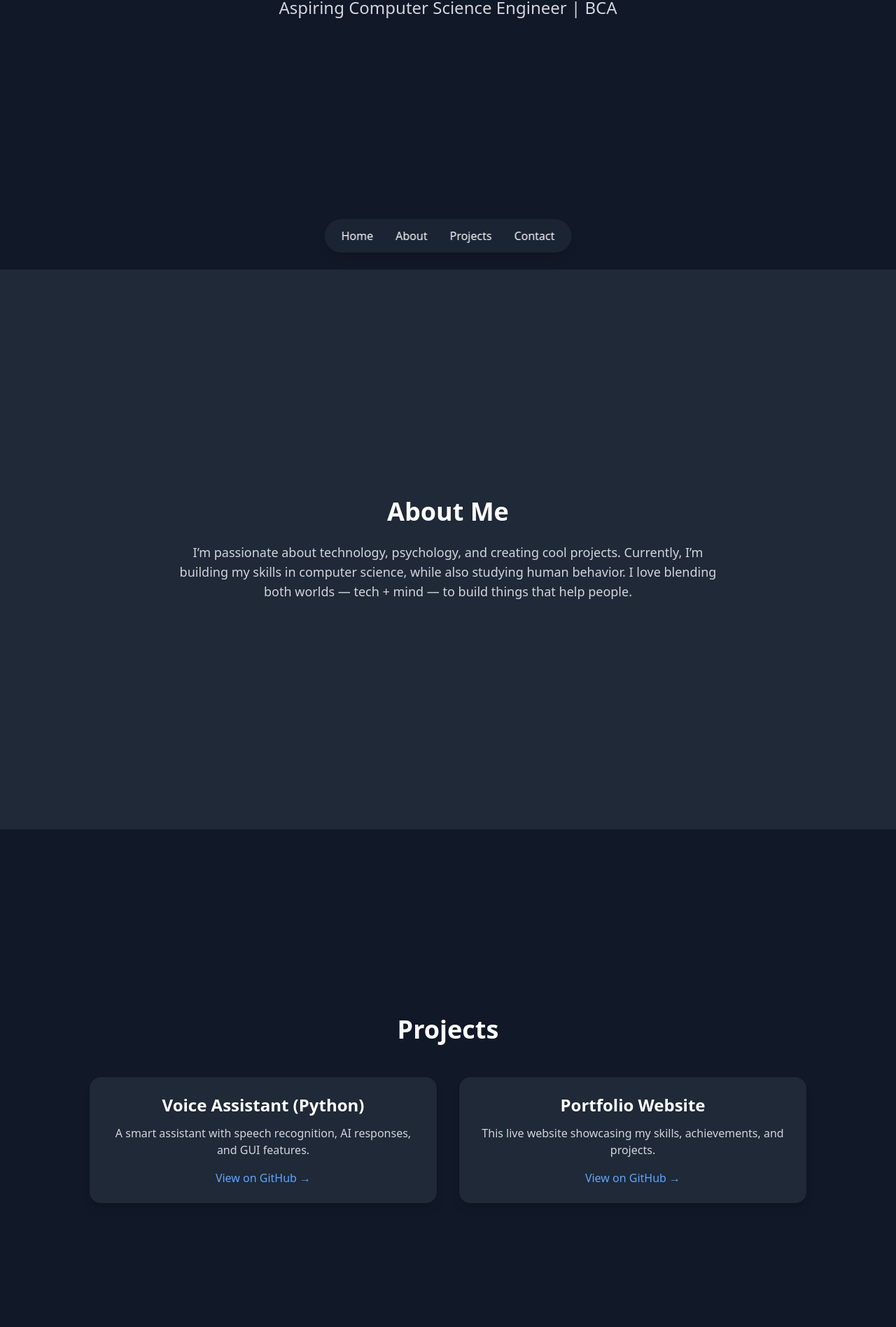
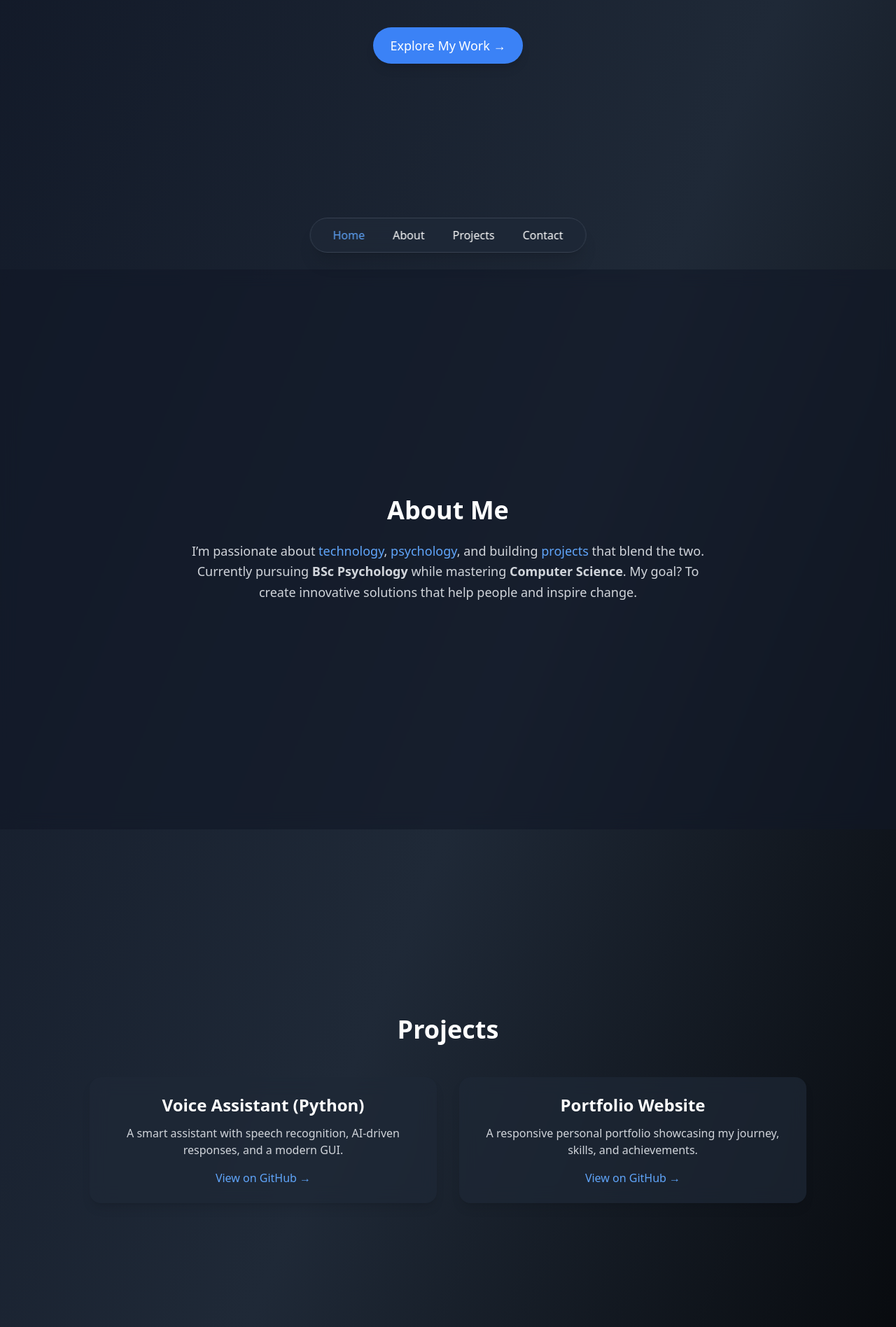
Before and after one commit to Prince000101/Prince000101.github.io, a plain HTML site: page index.html in a window 1280 px wide. Shown: the part 415-2311 px from the top of the page at 70% size. Drawn offline with nearby package versions, Linux system fonts and the light colour scheme.

Commit message:
Update index.html

```diff
--- a/index.html
+++ b/index.html
@@ -10,27 +10,46 @@
       scroll-behavior: smooth;
     }
     section {
-      height: 100vh; /* full screen */
+      height: 100vh;
+    }
+    /* Typing animation */
+    .typing::after {
+      content: '|';
+      animation: blink 1s infinite;
+    }
+    @keyframes blink {
+      0%, 50% { opacity: 1; }
+      51%, 100% { opacity: 0; }
     }
   </style>
 </head>
-<body class="bg-gray-900 text-white font-sans">
+<body class="bg-gradient-to-br from-gray-900 via-gray-800 to-black text-white font-sans relative">
 
   <!-- Home -->
   <section id="home" class="flex flex-col justify-center items-center text-center px-6">
-    <h1 class="text-4xl md:text-6xl font-bold mb-4">Hello, I'm <span class="text-blue-400">Prince</span> 👋</h1>
-    <p class="text-lg md:text-2xl text-gray-300 mb-6">Aspiring Computer Science Engineer | BCA </p>
+    <h1 class="text-5xl md:text-7xl font-extrabold mb-4">
+      Hi, I'm <span class="text-blue-400">Prince</span> 👋
+    </h1>
+    <p class="typing text-lg md:text-2xl text-gray-300 mb-6">
+      Aspiring Computer Science Engineer | BSc Psychology
+    </p>
+    <a href="#projects"
+       class="mt-4 px-6 py-3 bg-blue-500 hover:bg-blue-600 rounded-full text-lg transition shadow-lg hover:shadow-blue-500/40">
+       Explore My Work →
+    </a>
   </section>
 
   <!-- About -->
-  <section id="about" class="bg-gray-800 flex flex-col justify-center px-6">
+  <section id="about" class="flex flex-col justify-center px-6 bg-gray-900/60 backdrop-blur-md">
     <div class="max-w-3xl mx-auto text-center">
-      <h2 class="text-3xl md:text-4xl font-semibold mb-6">About Me</h2>
-      <p class="text-base md:text-lg text-gray-300">
-        I’m passionate about technology, psychology, and creating cool projects.
-        Currently, I’m building my skills in computer science, while also studying
-        human behavior. I love blending both worlds — tech + mind — to build things
-        that help people.
+      <h2 class="text-4xl font-bold mb-6">About Me</h2>
+      <p class="text-lg text-gray-300 leading-relaxed">
+        I’m passionate about <span class="text-blue-400">technology</span>,
+        <span class="text-blue-400">psychology</span>, and building
+        <span class="text-blue-400">projects</span> that blend the two.
+        Currently pursuing <strong>BSc Psychology</strong> while mastering
+        <strong>Computer Science</strong>.
+        My goal? To create innovative solutions that help people and inspire change.
       </p>
     </div>
   </section>
@@ -38,21 +57,31 @@
   <!-- Projects -->
   <section id="projects" class="flex flex-col justify-center px-6">
     <div class="max-w-5xl mx-auto text-center">
-      <h2 class="text-3xl md:text-4xl font-semibold mb-12">Projects</h2>
+      <h2 class="text-4xl font-bold mb-12">Projects</h2>
       <div class="grid md:grid-cols-2 gap-8">
 
         <!-- Project Card -->
-        <div class="bg-gray-800 rounded-2xl p-6 shadow-lg hover:shadow-xl transition">
-          <h3 class="text-xl md:text-2xl font-bold mb-3">Voice Assistant (Python)</h3>
-          <p class="text-gray-300 mb-4">A smart assistant with speech recognition, AI responses, and GUI features.</p>
-          <a href="https://github.com/your-username/voice-assistant" class="text-blue-400 hover:underline">View on GitHub →</a>
+        <div class="bg-gray-800/70 backdrop-blur-md rounded-2xl p-6
+                    shadow-lg hover:shadow-blue-500/40
+                    transform hover:-translate-y-2 transition-all duration-300">
+          <h3 class="text-2xl font-bold mb-3">Voice Assistant (Python)</h3>
+          <p class="text-gray-300 mb-4">
+            A smart assistant with speech recognition, AI-driven responses, and a modern GUI.
+          </p>
+          <a href="https://github.com/your-username/voice-assistant"
+             class="text-blue-400 hover:underline">View on GitHub →</a>
         </div>
 
         <!-- Project Card -->
-        <div class="bg-gray-800 rounded-2xl p-6 shadow-lg hover:shadow-xl transition">
-          <h3 class="text-xl md:text-2xl font-bold mb-3">Portfolio Website</h3>
-          <p class="text-gray-300 mb-4">This live website showcasing my skills, achievements, and projects.</p>
-          <a href="https://github.com/your-username/portfolio" class="text-blue-400 hover:underline">View on GitHub →</a>
+        <div class="bg-gray-800/70 backdrop-blur-md rounded-2xl p-6
+                    shadow-lg hover:shadow-blue-500/40
+                    transform hover:-translate-y-2 transition-all duration-300">
+          <h3 class="text-2xl font-bold mb-3">Portfolio Website</h3>
+          <p class="text-gray-300 mb-4">
+            A responsive personal portfolio showcasing my journey, skills, and achievements.
+          </p>
+          <a href="https://github.com/your-username/portfolio"
+             class="text-blue-400 hover:underline">View on GitHub →</a>
         </div>
 
       </div>
@@ -60,30 +89,45 @@
   </section>
 
   <!-- Contact -->
-  <section id="contact" class="bg-gray-800 flex flex-col justify-center px-6">
+  <section id="contact" class="flex flex-col justify-center px-6 bg-gray-900/60 backdrop-blur-md">
     <div class="max-w-3xl mx-auto text-center">
-      <h2 class="text-3xl md:text-4xl font-semibold mb-6">Contact</h2>
-      <p class="text-base md:text-lg text-gray-300 mb-6">Feel free to reach out to me!</p>
-      <p>Email: <a href="mailto:your-email@example.com" class="text-blue-400 hover:underline">your-email@example.com</a></p>
-      <p>GitHub: <a href="https://github.com/your-username" class="text-blue-400 hover:underline">github.com/your-username</a></p>
+      <h2 class="text-4xl font-bold mb-6">Contact</h2>
+      <p class="text-lg text-gray-300 mb-6">Let’s connect and collaborate!</p>
+      <div class="space-y-3">
+        <p>
+          📧 Email:
+          <a href="mailto:your-email@example.com" class="text-blue-400 hover:underline">your-email@example.com</a>
+        </p>
+        <p>
+          💻 GitHub:
+          <a href="https://github.com/your-username" class="text-blue-400 hover:underline">github.com/your-username</a>
+        </p>
+      </div>
     </div>
   </section>
 
   <!-- Floating Bottom Navbar -->
-  <nav class="fixed bottom-6 left-1/2 transform -translate-x-1/2
-              bg-gray-800/80 backdrop-blur-md shadow-lg
-              rounded-full px-6 py-3 flex space-x-8 text-sm md:text-base">
-    <a href="#home" class="hover:text-blue-400 transition">Home</a>
-    <a href="#about" class="hover:text-blue-400 transition">About</a>
-    <a href="#projects" class="hover:text-blue-400 transition">Projects</a>
-    <a href="#contact" class="hover:text-blue-400 transition">Contact</a>
+  <nav id="navbar" class="fixed bottom-6 left-1/2 transform -translate-x-1/2
+              bg-gray-800/80 backdrop-blur-lg shadow-xl border border-gray-700
+              rounded-full px-8 py-3 flex space-x-10 text-sm md:text-base z-50">
+    <a href="#home" class="nav-link hover:text-blue-400 transition">Home</a>
+    <a href="#about" class="nav-link hover:text-blue-400 transition">About</a>
+    <a href="#projects" class="nav-link hover:text-blue-400 transition">Projects</a>
+    <a href="#contact" class="nav-link hover:text-blue-400 transition">Contact</a>
   </nav>
 
-  <!-- Smooth full-page scroll on wheel -->
+  <!-- Active Link + Full Page Scroll -->
   <script>
     const sections = document.querySelectorAll("section");
+    const navLinks = document.querySelectorAll(".nav-link");
     let currentIndex = 0;
     let scrolling = false;
+
+    function setActiveLink() {
+      navLinks.forEach((link, i) => {
+        link.classList.toggle("text-blue-400", i === currentIndex);
+      });
+    }
 
     window.addEventListener("wheel", (e) => {
       if (scrolling) return;
@@ -96,9 +140,20 @@
       }
 
       sections[currentIndex].scrollIntoView({ behavior: "smooth" });
+      setActiveLink();
 
       setTimeout(() => scrolling = false, 1000);
     });
+
+    // Click navigation update
+    navLinks.forEach((link, i) => {
+      link.addEventListener("click", () => {
+        currentIndex = i;
+        setActiveLink();
+      });
+    });
+
+    setActiveLink();
   </script>
 </body>
 </html>
```
